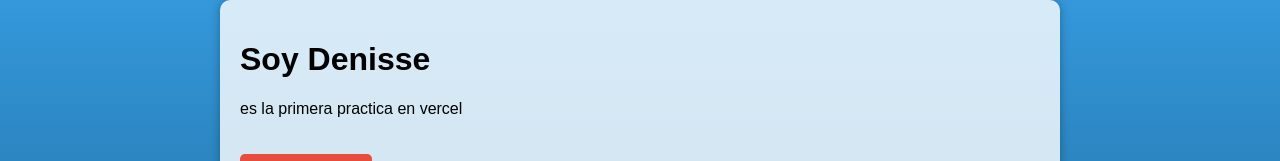
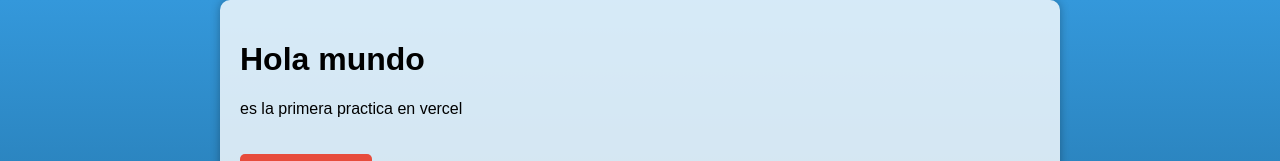
Before and after one commit to denisse-08/Prueba, a plain HTML site: page index.html in a window 1280 px wide. Shown: the top 161 px of the page. Drawn offline with Linux system fonts and the light colour scheme.

Commit message:
Update index.html

```diff
--- a/index.html
+++ b/index.html
@@ -9,7 +9,7 @@
 </head>
 <body>
     <div class="container">
-        <h1>Soy Denisse</h1>
+        <h1>Hola mundo</h1>
         <p>es la primera practica en vercel</p>
         <button class="btn">¡Haz clic en mí!</button>
     </div>
```
